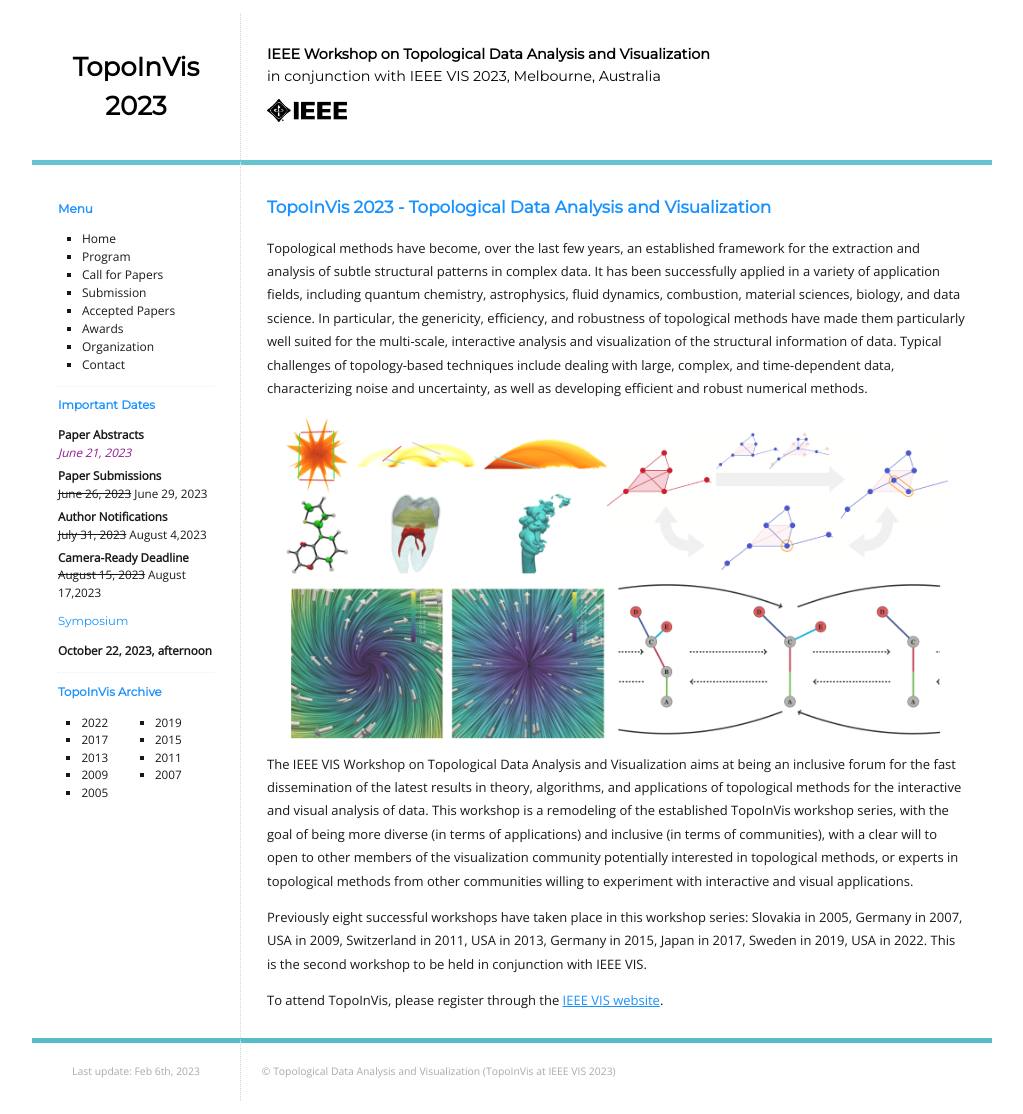
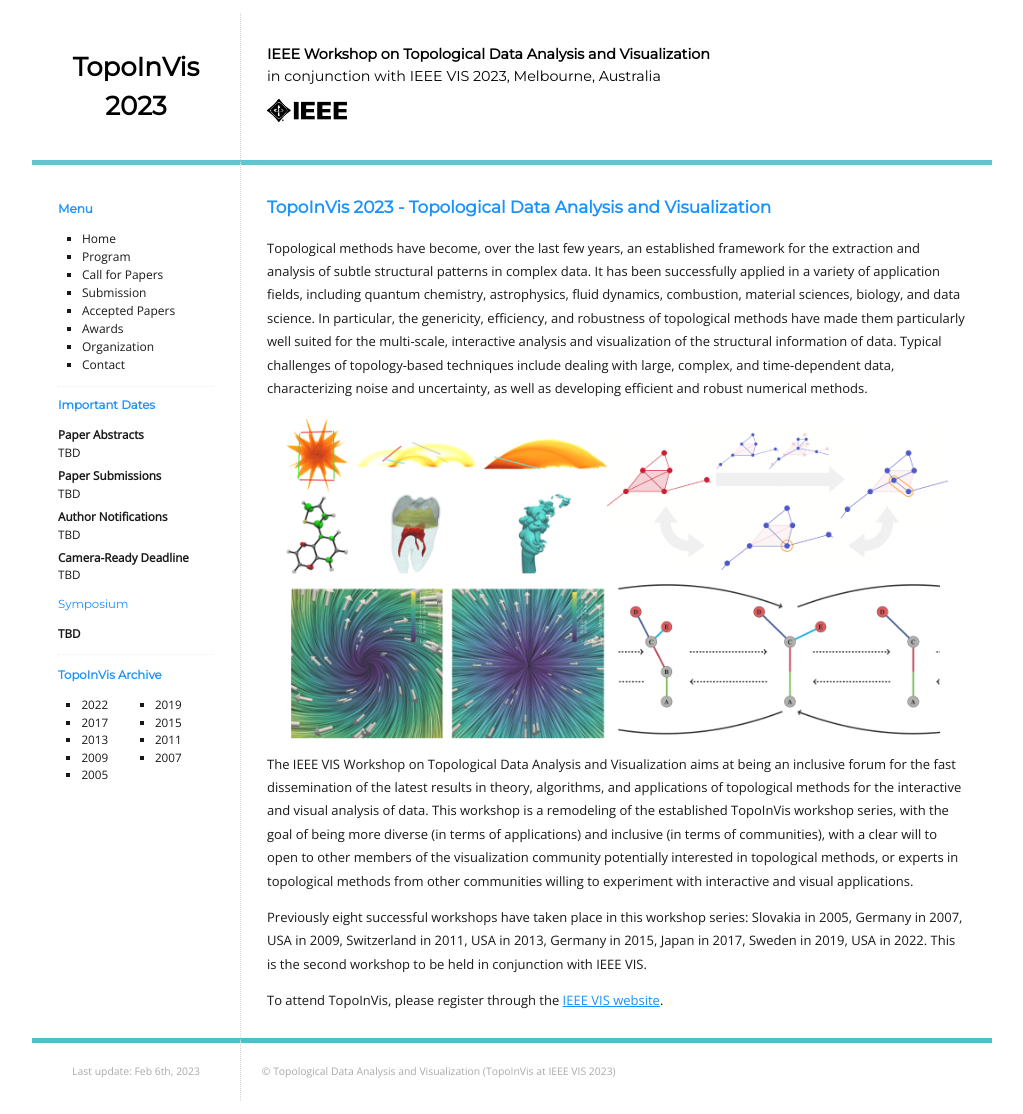
Before and after one commit to TopoInVis-Workshop/2024, a Jekyll site: the page built from _pages/index.md, in a window 1280 px wide. Shown: the whole page, without its empty margins (128-1151 px from the left). Built offline with Jekyll 4.4.1, drawn with Linux system fonts in a browser that asks for light colours.

Commit message:
Update dates.md

```diff
--- a/_includes/dates.md
+++ b/_includes/dates.md
@@ -1,17 +1,17 @@
 # Important Dates
 
 Paper Abstracts
-: <font color="#800080"><em>June 21, 2023</em></font>
+: TBD
 
 Paper Submissions
-: <del>June 26, 2023</del> June 29, 2023
+: TBD
 
 Author Notifications
-: <del>July 31, 2023</del> August 4,2023
+: TBD
 
 Camera-Ready Deadline
-: <del>August 15, 2023</del> August 17,2023
+: TBD
 
 ## Symposium
 
-**October 22, 2023, afternoon**
+**TBD**
```
